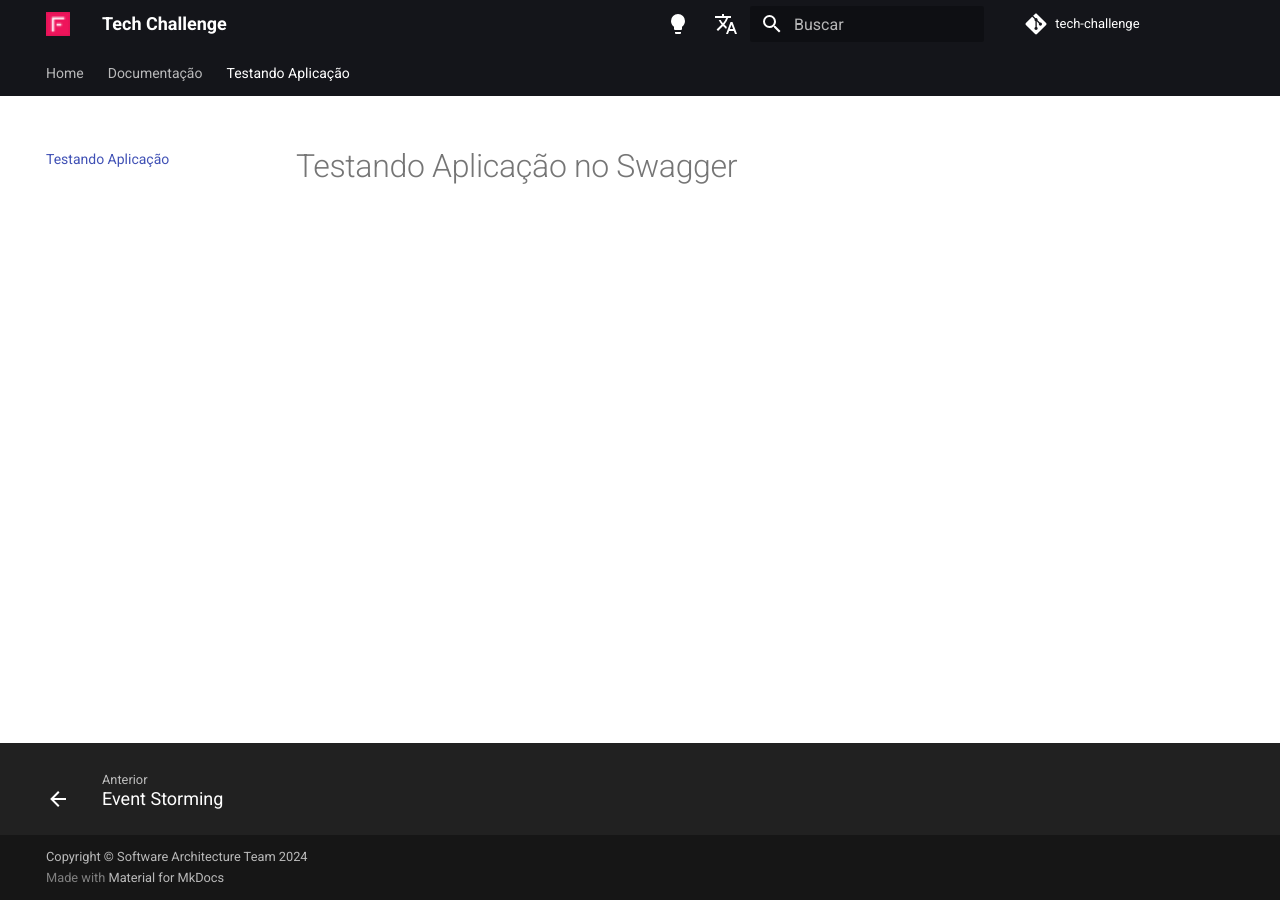
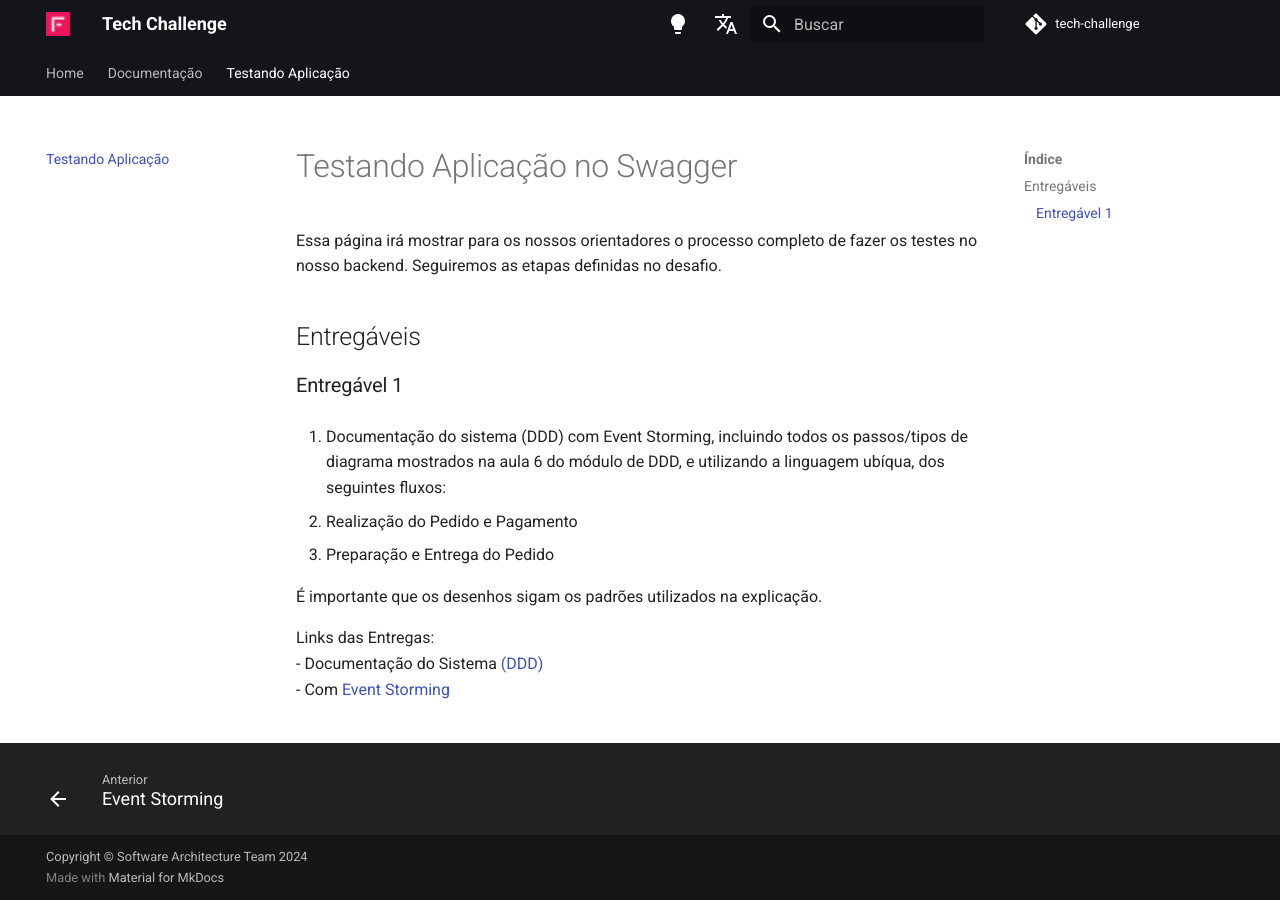
Before and after one commit to software-architecture-fiap/tech-challenge, an MkDocs documentation site: the page built from docs/testando.md, in a window 1280 px wide. Built offline with MkDocs 1.6.1 and Material for MkDocs 9.7.7, drawn with Linux system fonts in a browser that asks for light colours; comment, search, counter and statistics services are not loaded.

Commit message:
docs: Entregável 1

```diff
--- a/docs/testando.md
+++ b/docs/testando.md
@@ -1 +1,20 @@
 # Testando Aplicação no Swagger
+
+Essa página irá mostrar para os nossos orientadores o processo completo de fazer os testes no nosso backend. Seguiremos
+as etapas definidas no desafio.
+
+## Entregáveis
+
+### Entregável 1
+
+1. Documentação do sistema (DDD) com Event Storming, incluindo todos os passos/tipos de diagrama mostrados na aula 6 do
+módulo de DDD, e utilizando a linguagem ubíqua, dos seguintes fluxos:
+
+- Realização do Pedido e Pagamento
+- Preparação e Entrega do Pedido
+
+É importante que os desenhos sigam os padrões utilizados na explicação.
+
+Links das Entregas:
+- Documentação do Sistema [(DDD)](https://software-architecture-fiap.github.io/tech-challenge/ddd/)
+- Com [Event Storming](https://software-architecture-fiap.github.io/tech-challenge/event-storming/)
```
